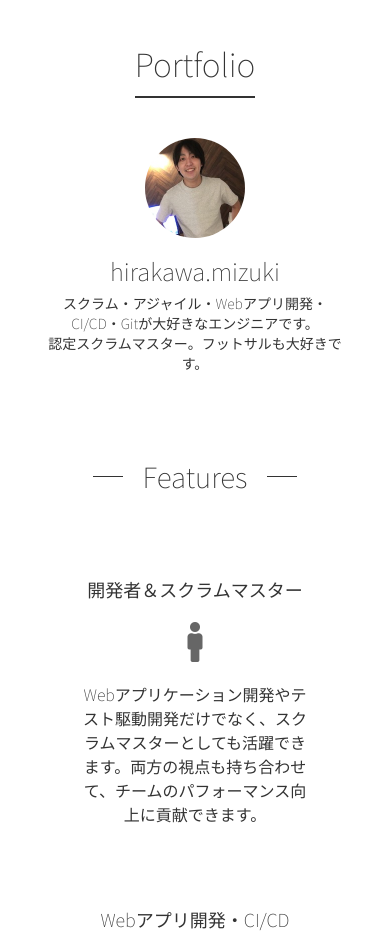
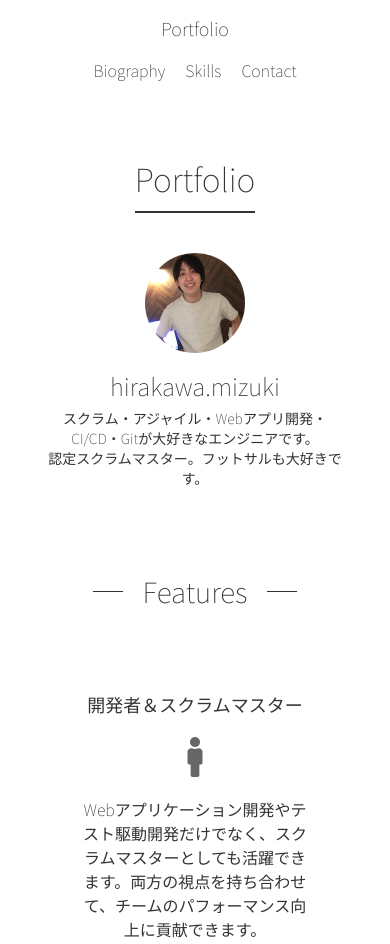
Before and after one commit to Mizuki901/portfolio, a plain HTML site: page index.html in a window 390 px wide. Shown: the top 944 px of the page. Drawn offline with Linux system fonts and the light colour scheme.

Commit message:
ヘッダーを追加＆レスポンシブ対応

```diff
--- a/index.html
+++ b/index.html
@@ -3,12 +3,23 @@
 <head>
     <meta charset="UTF-8">
     <meta name="viewport" content="width=device-width, initial-scale=1.0">
-    <title>Portfolio - hirakawa.mizuki</title>
+    <title>Portfolio | hirakawa.mizuki</title>
     <link href="https://fonts.googleapis.com/css2?family=Noto+Sans+JP:wght@100&display=swap" rel="stylesheet">
     <link href="https://use.fontawesome.com/releases/v5.6.1/css/all.css" rel="stylesheet">
     <link rel="stylesheet" href="style.css">
 </head>
 <body>
+    <header>
+        <div class="home">Portfolio</div>
+        <nav>
+            <ul class="global-nav">
+                <li><a href="contents/biography.html">Biography</a></li>
+                <li><a href="contents/skills.html">Skills</a></li>
+                <li><a href="contents/contact.html">Contact</a></li>
+            </ul>
+        </nav>
+    </header>
+
     <div class="container">
         <h1>Portfolio</h1>
         <div class="border"></div>
@@ -24,12 +35,12 @@
                 <div class="feature">
                     <div class="title">開発者＆スクラムマスター</div>
                     <div class="icon"><i class="fas fa-male"></i></div>
-                    <div class="description">Webアプリケーション開発やテスト駆動開発だけでなく、スクラムマスターとしても活躍できます。両方の視点も持ち合わせて、チームのパフォーマンス向上に貢献できます。</div>
+                    <div class="description">Webアプリケーション開発やテスト駆動開発だけでなく、スクラムマスターとしても活躍できます。両方の視点を持ち合わせて、チームのパフォーマンス向上に貢献できます。</div>
                 </div>
                 <div class="feature">
                     <div class="title">Webアプリ開発・CI/CD</div>
                     <div class="icon"><i class="fas fa-laptop-code"></i></div>
-                    <div class="description">Vue.jsやNode.jsなどの技術が好きで、仕事でもプライベートでも開発をしています。CI/CDも得意であり、ツールを組み合わせてパイプラインを構築するのも趣味です。</div>
+                    <div class="description">Vue.js、Node.js、AWSなどの技術が好きで、仕事でもプライベートでも開発をしています。CI/CDも得意であり、ツールを組み合わせてパイプラインを構築するのも趣味です。</div>
                 </div>
                 <div class="feature">
                     <div class="title">プロセス改善</div>
--- a/style.css
+++ b/style.css
@@ -49,6 +49,44 @@ h2:before {
 
 h2:after {
     right: 0;
+}
+
+a:hover {
+    text-decoration: underline;
+}
+
+header {
+    width: 90%;
+    height: 100px;
+    margin: 0 auto;
+}
+
+.home {
+    float: left;
+    margin-top: 50px;
+}
+
+.global-nav {
+    float: right;
+    margin-top: 50px;
+}
+
+.global-nav li {
+    float: left;
+    margin: 0 20px;
+    font-size: 16px;
+    list-style: none;
+}
+
+.global-nav li a {
+    text-decoration: none;
+    color: #333;
+}
+
+.global-nav li a:hover {
+    border-bottom: 2px solid #333;
+    padding-bottom: 3px;
+    text-decoration: none;
 }
 
 section {
@@ -139,6 +177,22 @@ section {
 }
 
 @media screen and (max-width:760px) {
+    .home {
+        float: none;
+        margin-top: 15px;
+        text-align: center;
+    }
+    .global-nav {
+        float: none;
+        padding-left: 0;
+        margin-top: 15px;
+        text-align: center;
+    }
+    .global-nav li {
+        display: inline;
+        float: none;
+        margin: 0 8px;
+    }
     .feature {
         width: 400px;
         margin: 40px;
```
Also changed, not shown: contents/biography.html (added), contents/contact.html (added), contents/skills.html (added).
